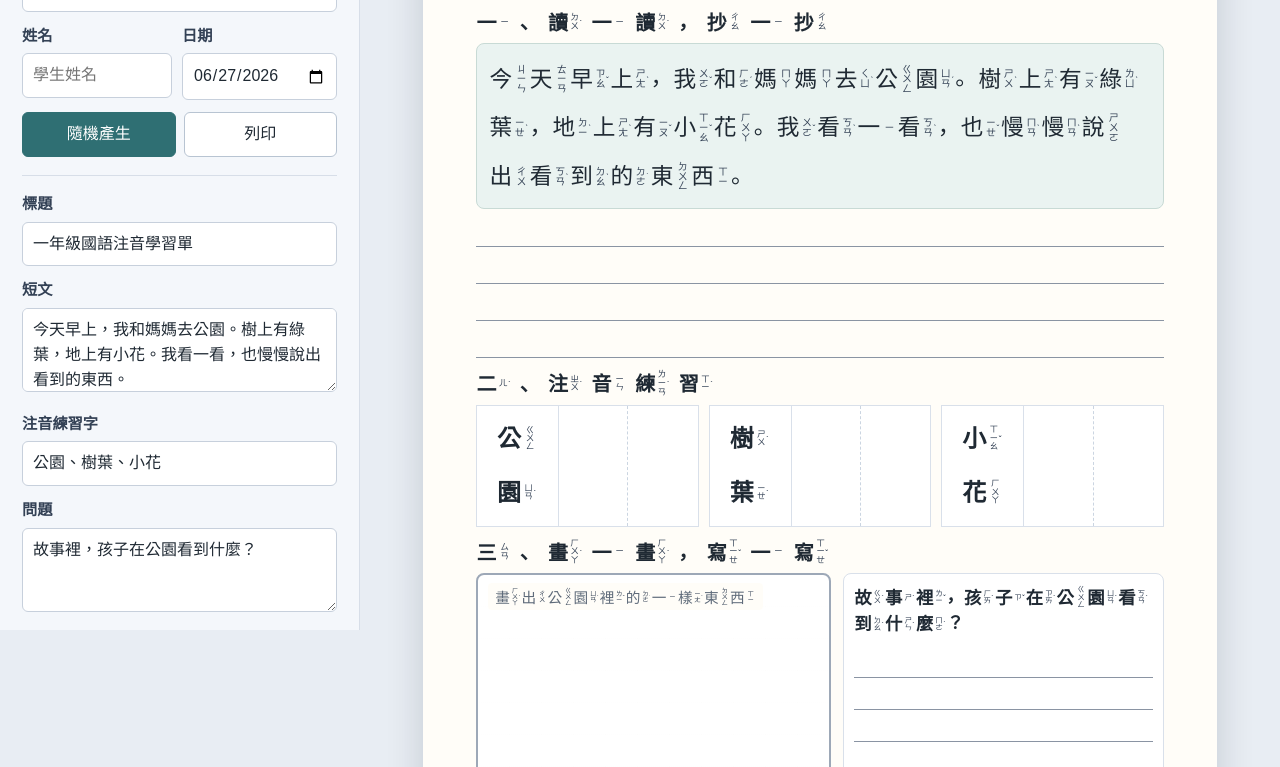
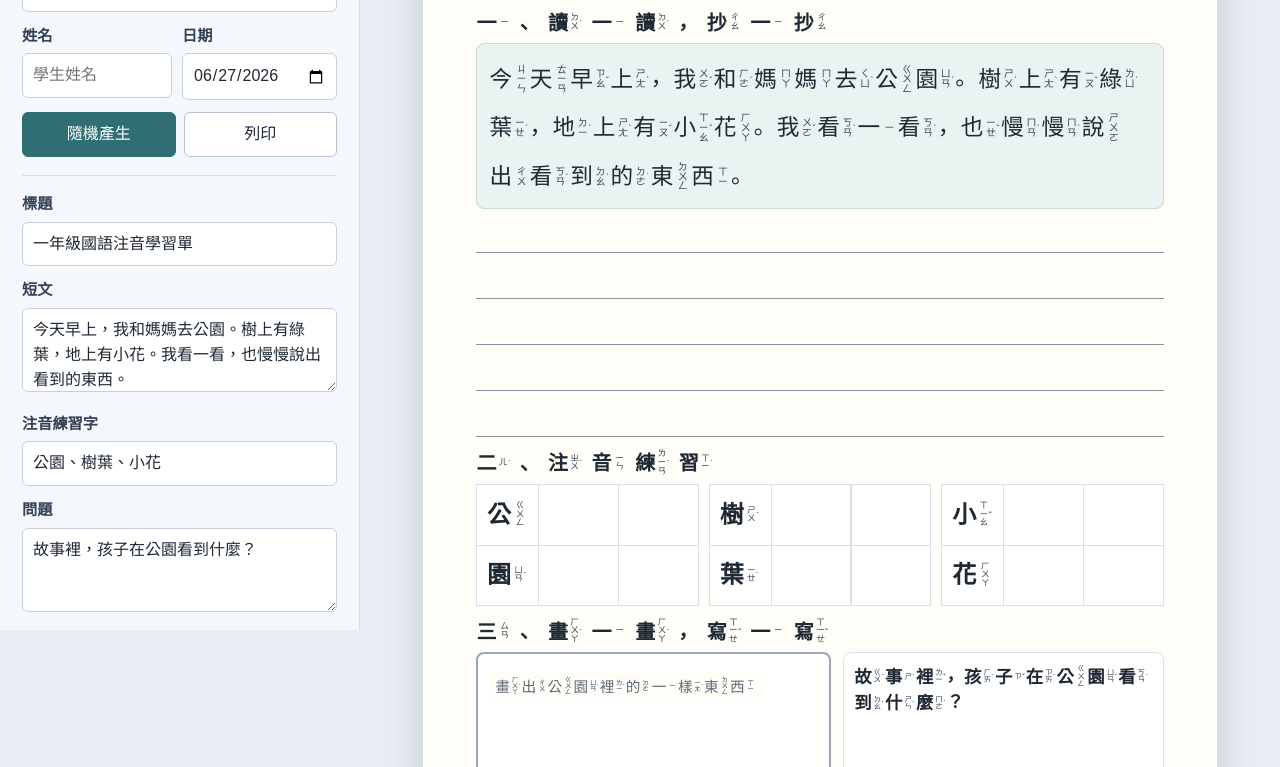
Before and after one commit to paulchen01/first-grade-zhuyin-worksheet, a plain HTML site: page index.html in a window 1280 px wide. Shown: the part 170-937 px from the top of the page. Drawn offline with Linux system fonts and the light colour scheme.

Commit message:
Refine four-part worksheet print layout

```diff
--- a/index.html
+++ b/index.html
@@ -172,6 +172,8 @@
       background: var(--paper);
       box-shadow: 0 10px 35px rgba(15, 23, 42, .16);
       font-family: "BopomofoRuby1909-v1", "BpmfZihiSans", "DFKai-SB", "KaiTi", "Noto Sans TC", "Microsoft JhengHei", serif;
+      display: flex;
+      flex-direction: column;
     }
 
     .sheet-header {
@@ -298,11 +300,11 @@
     .copy-lines {
       margin-top: 8px;
       display: grid;
-      gap: 7px;
+      gap: 10px;
     }
 
     .copy-line {
-      height: 30px;
+      height: 36px;
       border-bottom: 1.5px solid #8a94a3;
     }
 
@@ -315,9 +317,20 @@
     .practice-cell {
       min-height: 122px;
       display: grid;
-      grid-template-columns: 82px 1fr;
+      grid-template-columns: 1fr;
+      grid-template-rows: repeat(2, 1fr);
       border: 1.4px solid var(--grid);
       background: #fff;
+    }
+
+    .practice-row {
+      display: grid;
+      grid-template-columns: 62px 1fr;
+      min-height: 0;
+    }
+
+    .practice-row + .practice-row {
+      border-top: 1.2px solid var(--grid);
     }
 
     .practice-cell .model {
@@ -331,6 +344,12 @@
       padding: 6px;
     }
 
+    .practice-write {
+      min-width: 0;
+      background:
+        linear-gradient(90deg, transparent 49.4%, rgba(203, 213, 225, .72) 49.5%, rgba(203, 213, 225, .72) 50.5%, transparent 50.6%);
+    }
+
     .practice-cell .model .phonetic-char {
       gap: .05em;
     }
@@ -377,7 +396,7 @@
 
     .draw-label {
       position: absolute;
-      top: 8px;
+      top: 18px;
       left: 10px;
       padding: 2px 7px;
       background: rgba(255, 253, 248, .92);
@@ -405,12 +424,18 @@
       border-bottom: 1.4px solid #8a94a3;
     }
 
+    .free-response {
+      min-height: 145px;
+      margin-top: 12px;
+    }
+
     .footer-note {
-      margin-top: 12px;
+      margin-top: auto;
       display: grid;
       grid-template-columns: 1fr 1fr;
       gap: 14px;
       font-size: 12pt;
+      padding-top: 12px;
     }
 
     .small-lines {
@@ -464,6 +489,7 @@
 
       .page {
         width: 210mm;
+        height: 297mm;
         min-height: 297mm;
         margin: 0;
         padding: 8.5mm 10mm;
@@ -500,21 +526,28 @@
       }
 
       .copy-lines {
-        gap: 6px;
+        gap: 8px;
       }
 
       .copy-line {
-        height: 28px;
+        height: 33px;
       }
 
       .practice-cell {
-        min-height: 124px;
-        grid-template-columns: 86px 1fr;
+        min-height: 116px;
+      }
+
+      .practice-row {
+        grid-template-columns: 58px 1fr;
       }
 
       .draw-box,
       .answer-box {
-        min-height: 238px;
+        min-height: 218px;
+      }
+
+      .draw-label {
+        top: 18px;
       }
 
       .prompt {
@@ -526,9 +559,14 @@
         height: 32px;
       }
 
+      .free-response {
+        min-height: 146px;
+      }
+
       .footer-note {
-        margin-top: 12px;
+        margin-top: auto;
         font-size: 10.5pt;
+        padding-top: 10px;
       }
     }
   </style>
@@ -624,6 +662,7 @@
             <div class="copy-line"></div>
             <div class="copy-line"></div>
             <div class="copy-line"></div>
+            <div class="copy-line"></div>
           </div>
         </section>
 
@@ -640,9 +679,7 @@
             </div>
             <div class="answer-box">
               <p class="prompt" id="questionBox"></p>
-              <div class="answer-line"></div>
-              <div class="answer-line"></div>
-              <div class="answer-line"></div>
+              <div class="free-response" aria-hidden="true"></div>
             </div>
           </div>
         </section>
@@ -1668,12 +1705,16 @@
       const grid = document.getElementById("practiceGrid");
       grid.innerHTML = "";
       terms.forEach((term) => {
+        const chars = Array.from(term).slice(0, 2);
+        while (chars.length < 2) chars.push("");
         const item = document.createElement("div");
         item.className = "practice-cell";
-        item.innerHTML = `
-          <div class="model">${renderRuby(term)}</div>
-          <div class="trace"><span></span><span></span></div>
-        `;
+        item.innerHTML = chars.map((char) => `
+          <div class="practice-row">
+            <div class="model">${char ? renderRuby(char) : ""}</div>
+            <div class="practice-write"></div>
+          </div>
+        `).join("");
         grid.appendChild(item);
       });
     }
```
